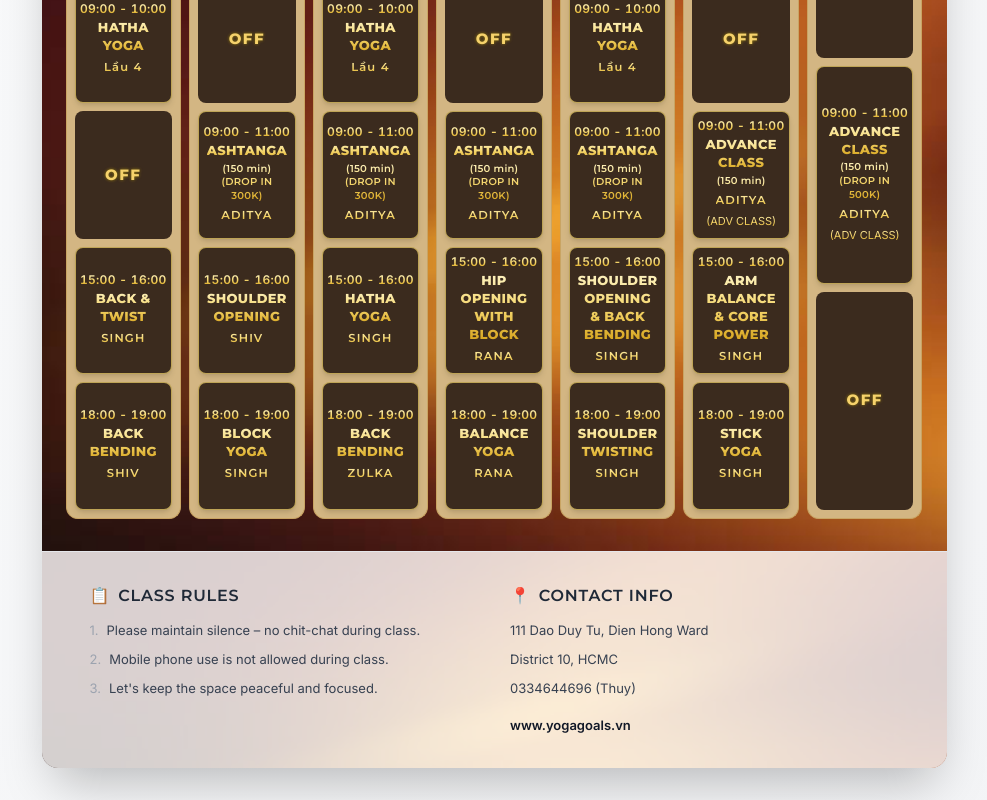
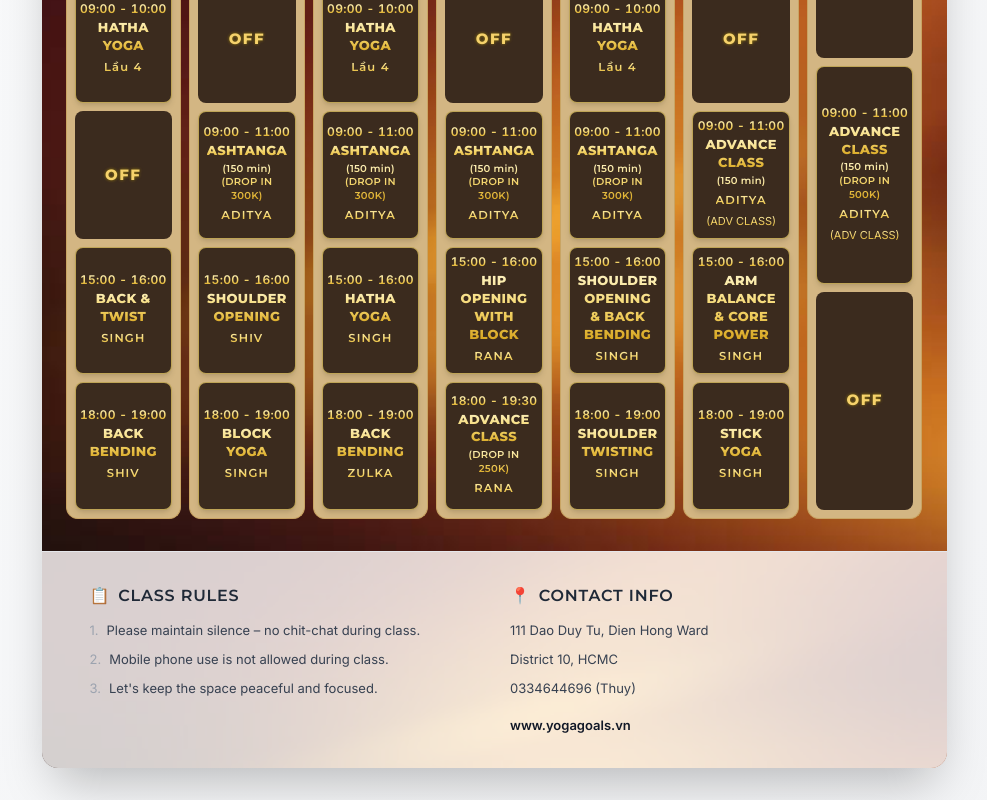
Before and after one commit to FangWuu/yoga-schedule, a React (Vite) app in the folder yoga-schedule/: page / in a window 1280 px wide. Shown: the part 544-1344 px from the top of the page, without its empty margins (146-1133 px from the left). Built offline with nearby package versions, Linux system fonts and the light colour scheme.

Commit message:
Update Schedule.jsx

```diff
--- a/yoga-schedule/src/Schedule.jsx
+++ b/yoga-schedule/src/Schedule.jsx
@@ -65,7 +65,7 @@ const initialSchedule = [
         name: "HIP OPENING WITH BLOCK",
         instructor: "RANA",
       },
-      { time: "18:00 - 19:00", name: "BALANCE YOGA", instructor: "RANA" },
+      { time: "18:00 - 19:30", name: "ADVANCE CLASS (DROP IN 250K)", instructor: "RANA" },
     ],
   },
   {
```
